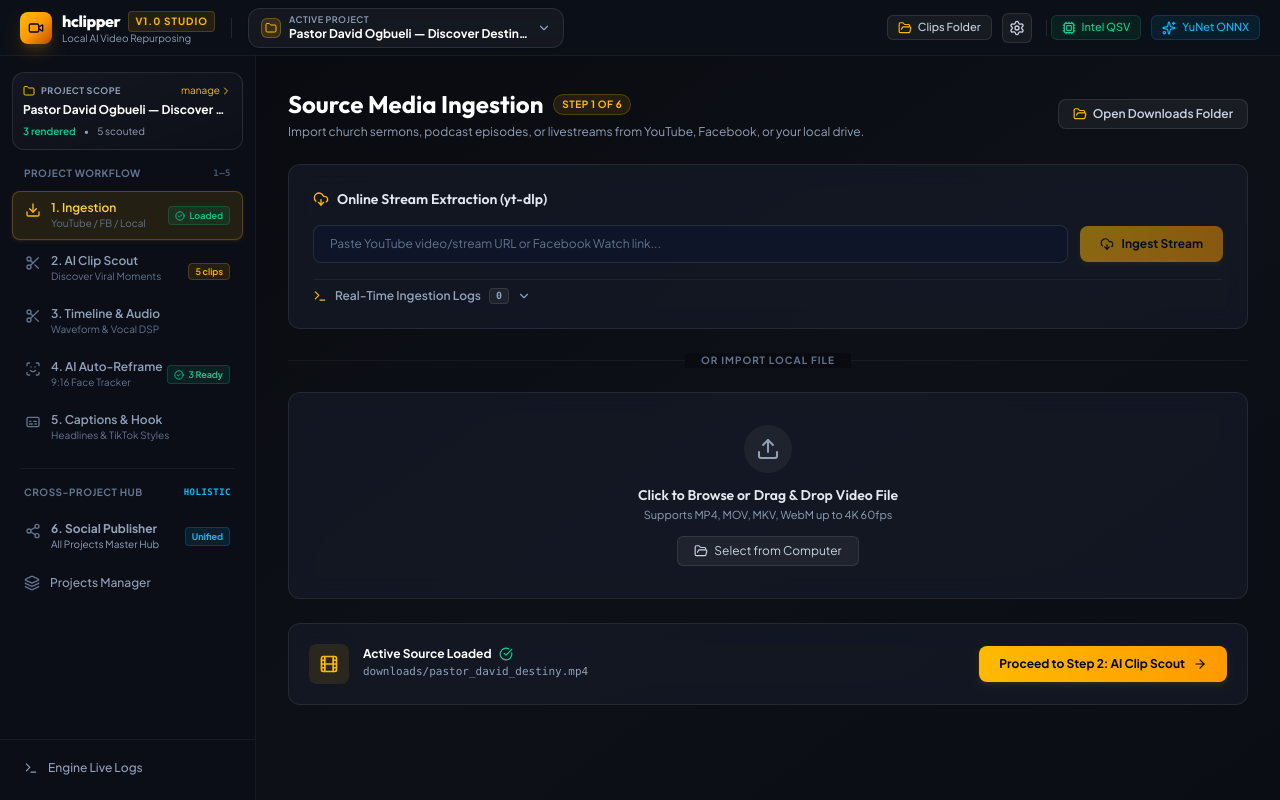
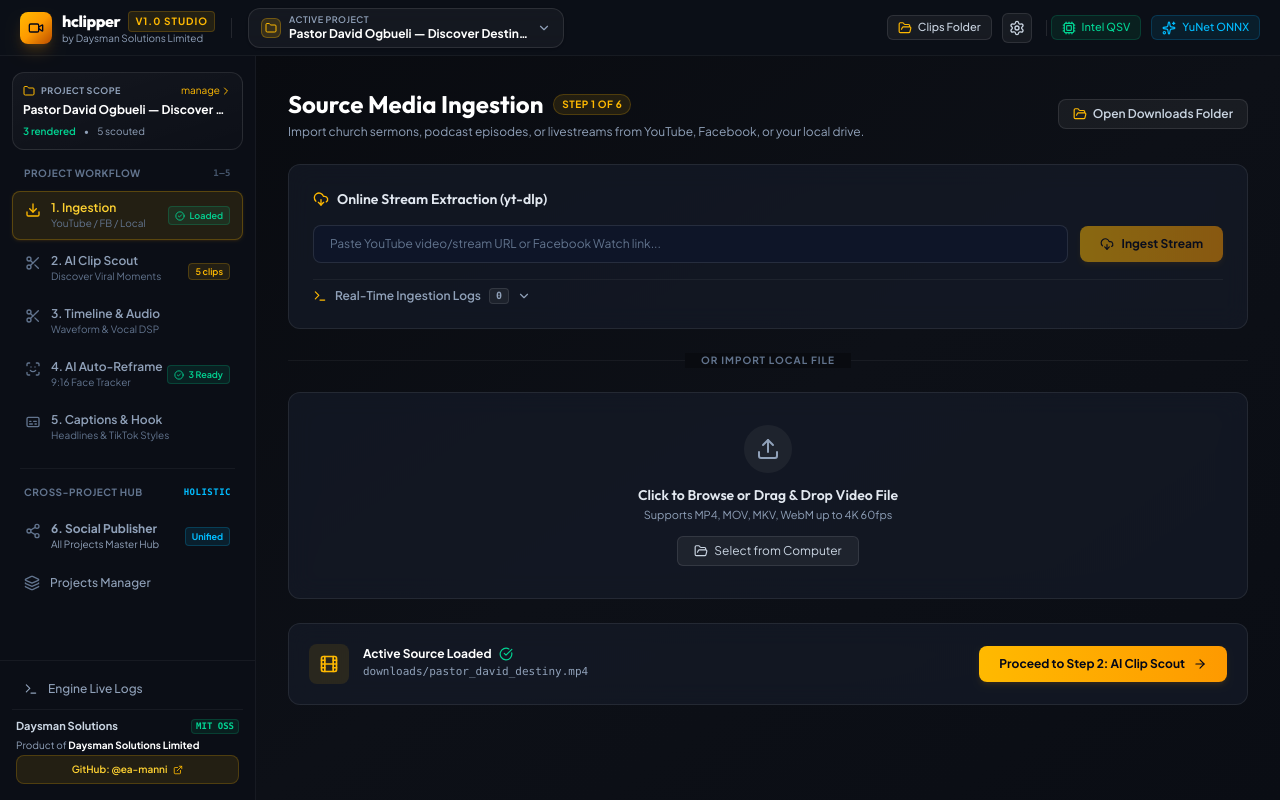
Before and after one commit to ea-manni/hclipper, a React (Vite) app in the folder ui/: page / in a window 1280 px wide. Built offline with nearby package versions, Linux system fonts and the light colour scheme.

Commit message:
docs(attribution): establish Daysman Solutions Limited ownership and GitHub author credit under MIT open-source license

```diff
--- a/ui/electron/main.cjs
+++ b/ui/electron/main.cjs
@@ -90,9 +90,13 @@ ipcMain.handle('hclipper:save-file-dialog', async (event, options) => {
   return result.filePath;
 });
 
-// IPC Handler: Open Path in OS Explorer / Default Video Player
+// IPC Handler: Open Path in OS Explorer / Default Video Player / Browser
 ipcMain.handle('hclipper:open-path', async (event, filePath) => {
   if (!filePath) return false;
+  if (filePath.startsWith('http://') || filePath.startsWith('https://')) {
+    await shell.openExternal(filePath);
+    return true;
+  }
   const resolved = path.isAbsolute(filePath) ? filePath : path.join(PROJECT_ROOT, filePath);
   if (fs.existsSync(resolved)) {
     await shell.openPath(resolved);
--- a/ui/src/components/Header.tsx
+++ b/ui/src/components/Header.tsx
@@ -102,7 +102,13 @@ export const Header: React.FC<HeaderProps> = () => {
                 v1.0 Studio
               </span>
             </div>
-            <p className="text-[10px] text-slate-400 -mt-0.5">Local AI Video Repurposing</p>
+            <button
+              onClick={() => window.hclipper?.openPath?.('https://github.com/ea-manni')}
+              className="text-[10px] text-slate-400 hover:text-amber-300 transition-colors -mt-0.5 text-left block"
+              title="A product of Daysman Solutions Limited (Open GitHub: @ea-manni)"
+            >
+              by Daysman Solutions Limited
+            </button>
           </div>
         </div>
 
--- a/ui/src/components/Sidebar.tsx
+++ b/ui/src/components/Sidebar.tsx
@@ -10,7 +10,8 @@ import {
   CheckCircle2,
   Folder,
   Layers,
-  ChevronRight
+  ChevronRight,
+  ExternalLink
 } from 'lucide-react';
 import { useWorkflow } from '../context/WorkflowContext';
 
@@ -218,6 +219,31 @@ export const Sidebar: React.FC<SidebarProps> = ({
           <Terminal className="w-3.5 h-3.5 text-slate-400" />
           <span>Engine Live Logs</span>
         </button>
+
+        {/* Daysman Solutions Limited Open-Source Attribution & Hire Link */}
+        <div className="pt-2 px-1 text-[10px] text-slate-500 border-t border-white/5 space-y-1 mt-1">
+          <div className="flex items-center justify-between">
+            <span className="text-[11px] font-bold text-slate-300">Daysman Solutions</span>
+            <span className="text-[9px] font-mono text-emerald-400 bg-emerald-500/10 border border-emerald-500/20 px-1 py-0.2 rounded font-bold">
+              MIT OSS
+            </span>
+          </div>
+          <p className="text-[10px] text-slate-400 leading-tight">
+            Product of <strong className="text-white">Daysman Solutions Limited</strong>
+          </p>
+          <button
+            onClick={() => {
+              if (window.hclipper?.openPath) {
+                window.hclipper.openPath('https://github.com/ea-manni');
+              }
+            }}
+            className="w-full flex items-center justify-center space-x-1.5 py-1.5 px-2 rounded-lg bg-amber-400/10 hover:bg-amber-400/20 text-amber-300 border border-amber-400/20 transition-all font-semibold text-[10px] group mt-1"
+            title="Open Developer GitHub Profile (Available for Hire)"
+          >
+            <span>GitHub: @ea-manni</span>
+            <ExternalLink className="w-2.5 h-2.5 text-amber-400 group-hover:translate-x-0.5 transition-transform" />
+          </button>
+        </div>
       </div>
     </aside>
   );
```
Also changed, not shown: ui/package.json (+4 -4 lines), 2 other files (tests, documents, lock files or other folders).
